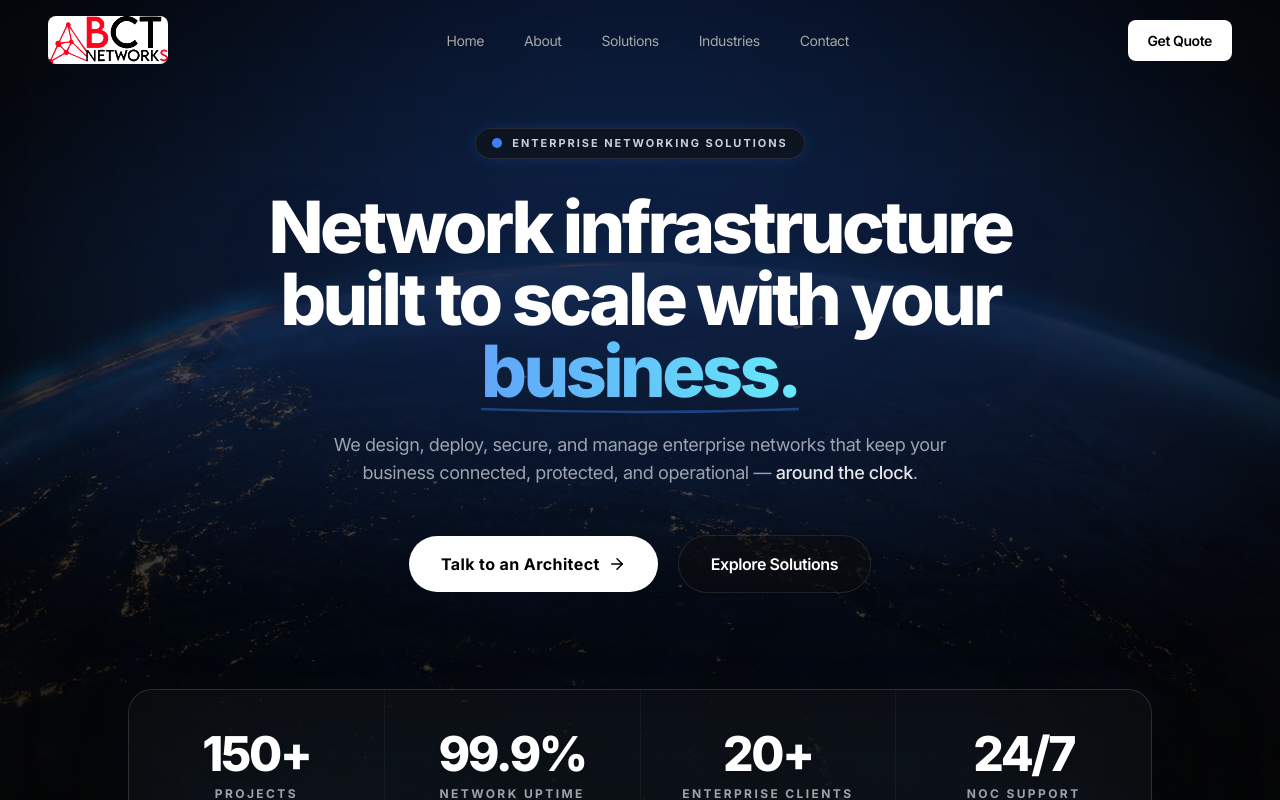
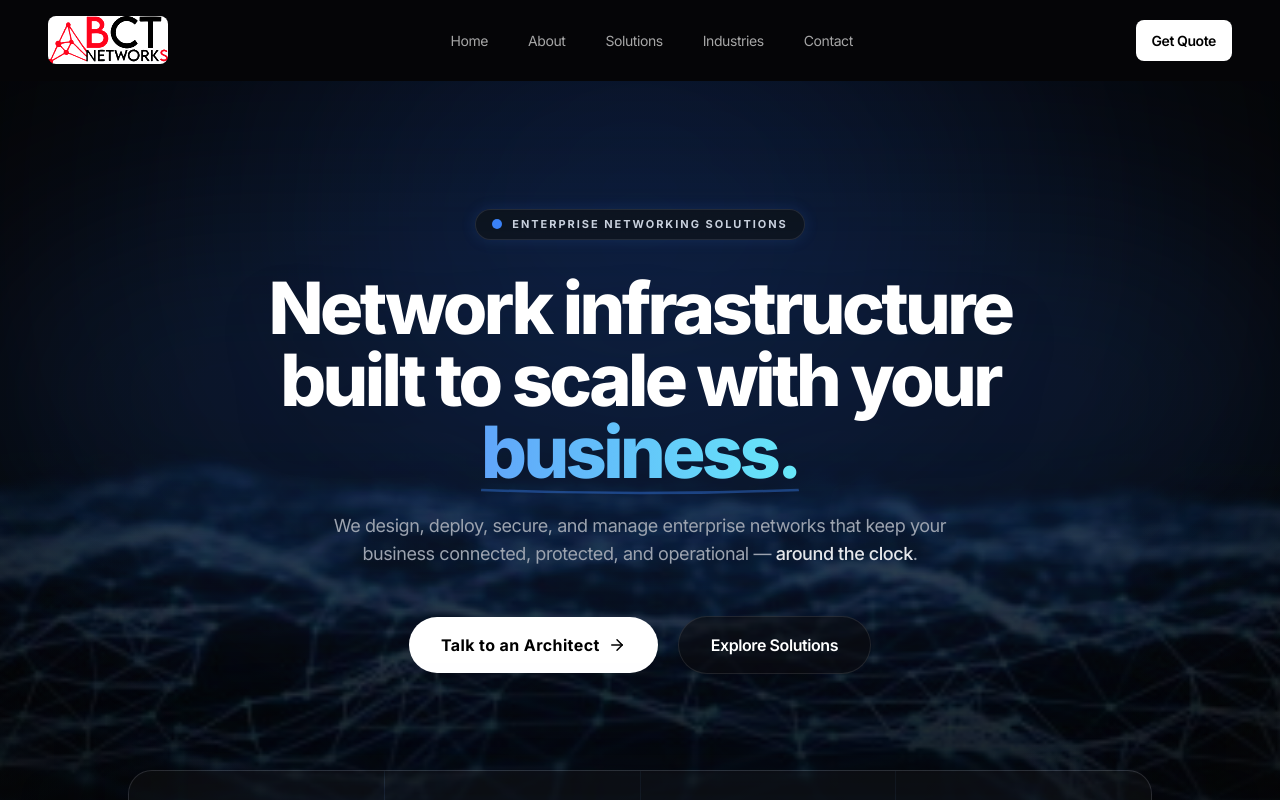
Before and after one commit to Vikaskkumar/BctNetworks, a React (Vite) app: page / in a window 1280 px wide. Shown: the top 800 px of the page. Built offline with nearby package versions, Linux system fonts and the light colour scheme.

Commit message:
ui -fixed

```diff
--- a/src/components/Hero.jsx
+++ b/src/components/Hero.jsx
@@ -1,7 +1,7 @@
 import React from 'react';
 import { motion } from 'framer-motion';
 import { ArrowRight, Activity, Shield, Wifi } from 'lucide-react';
-import bgImage from '../assets/bgi9.jpg';
+import bgImage from '../assets/bgi4.jfif';
 
 const metrics = [
   { value: '150+', label: 'Projects Delivered' },
@@ -45,7 +45,10 @@ const Hero = () => (
     <img
       src={bgImage}
       alt="Network Infrastructure"
-      className="absolute inset-0 w-full h-full object-cover opacity-30 pointer-events-none"
+      loading="eager"
+      decoding="async"
+      className="absolute inset-0 w-full h-full object-cover opacity-25 pointer-events-none scale-[1.08]"
+      style={{ filter: 'saturate(0.8) contrast(1.1)' }}
     />
 
     {/* Refined Gradient Overlay for contrast and depth */}
--- a/src/components/Navbar.jsx
+++ b/src/components/Navbar.jsx
@@ -28,20 +28,20 @@ const Navbar = () => {
       initial={{ y: -100 }}
       animate={{ y: 0 }}
       transition={{ duration: 0.6, ease: [0.22, 1, 0.36, 1] }}
-      className={`fixed top-0 left-0 right-0 z-50 transition-colors duration-300 ${
+      className={`fixed top-0 left-0 right-0 z-50 transition-colors duration-300 relative ${
         scrolled
           ? 'bg-[#050505]/95 backdrop-blur-md border-b border-[#272B36]'
-          : 'bg-transparent border-b border-transparent'
+          : 'bg-[#050505]/80 backdrop-blur-sm border-b border-transparent md:bg-transparent md:backdrop-blur-none'
       }`}
     >
-      <div className="max-w-[1300px] mx-auto px-3 sm:px-6 lg:px-12 h-[64px] md:h-[80px] flex items-center justify-between">
+      <div className="max-w-[1300px] mx-auto px-3 sm:px-6 lg:px-12 h-[64px] md:h-[80px] flex items-center justify-between gap-2 sm:gap-3 relative z-20">
         {/* Logo */}
         <a
           href="#home"
-          className="relative z-10"
+          className="relative z-10 shrink-0"
           onClick={() => setOpen(false)}
         >
-          <BctLogo />
+          <BctLogo className="h-9 sm:h-10 md:h-12" />
         </a>
 
         {/* Desktop Navigation */}
@@ -58,25 +58,27 @@ const Navbar = () => {
         </nav>
 
         {/* Desktop CTA & Mobile Toggle */}
-        <div className="flex items-center gap-6 relative z-10">
+        <div className="flex items-center gap-2 sm:gap-3 relative z-10">
           <a
             href="#contact"
-            className="hidden sm:inline-flex items-center justify-center px-5 py-2.5 rounded-[8px] bg-white text-black font-semibold text-[14px] hover:bg-gray-200 transition-colors"
+            className="hidden sm:inline-flex items-center justify-center px-4 py-2.5 rounded-[8px] bg-white text-black font-semibold text-[14px] hover:bg-gray-200 transition-colors"
           >
             Get Quote
           </a>
 
           <button
             onClick={() => setOpen(!open)}
-            className="md:hidden p-2 rounded-lg text-[#A6A6A6] hover:text-white hover:bg-white/5 transition-colors focus:outline-none"
+            type="button"
+            className="md:hidden relative z-30 flex h-11 w-11 items-center justify-center rounded-xl border border-white/10 bg-white/5 text-[#A6A6A6] hover:text-white hover:bg-white/10 transition-colors focus:outline-none focus:ring-2 focus:ring-white/20 active:scale-[0.98]"
             aria-label="Toggle menu"
+            aria-expanded={open}
           >
             <motion.div
               initial={false}
               animate={{ rotate: open ? 90 : 0 }}
               transition={{ duration: 0.2 }}
             >
-              {open ? <X size={24} /> : <Menu size={24} />}
+              {open ? <X size={22} /> : <Menu size={22} />}
             </motion.div>
           </button>
         </div>
@@ -87,32 +89,33 @@ const Navbar = () => {
         {open && (
           <motion.div
             initial={{ opacity: 0, height: 0 }}
-            animate={{ opacity: 1, height: '100vh' }}
+            animate={{ opacity: 1, height: 'calc(100dvh - 64px)' }}
             exit={{ opacity: 0, height: 0 }}
             transition={{ duration: 0.3, ease: 'easeInOut' }}
-            className="md:hidden absolute top-[64px] md:top-[80px] left-0 right-0 bg-[#050505] border-t border-[#272B36] overflow-hidden flex flex-col"
+            className="md:hidden absolute top-full left-0 right-0 z-10 bg-[#050505]/95 backdrop-blur-xl border-t border-[#272B36] overflow-hidden shadow-[0_20px_40px_rgba(0,0,0,0.35)]"
           >
-            <div className="px-4 min-[360px]:px-6 py-8 flex flex-col gap-6">
+            <div className="mx-auto max-w-[1300px] px-4 min-[360px]:px-6 py-5 pb-8 flex flex-col gap-2">
               {navLinks.map((link, i) => (
                 <motion.a
                   key={link.name}
                   href={link.href}
                   initial={{ opacity: 0, x: -20 }}
                   animate={{ opacity: 1, x: 0 }}
-                  transition={{ delay: i * 0.1 }}
+                  transition={{ delay: i * 0.06 }}
                   onClick={() => setOpen(false)}
-                  className="text-xl font-medium text-[#A6A6A6] hover:text-white transition-colors"
+                  className="flex items-center justify-between rounded-xl border border-white/5 bg-white/[0.02] px-4 py-3.5 text-base font-medium text-[#E5E7EB] hover:bg-white/[0.04] hover:text-white transition-colors"
                 >
-                  {link.name}
+                  <span>{link.name}</span>
+                  <span className="text-[#A6A6A6]">→</span>
                 </motion.a>
               ))}
               <motion.a
                 initial={{ opacity: 0, y: 10 }}
                 animate={{ opacity: 1, y: 0 }}
-                transition={{ delay: 0.4 }}
+                transition={{ delay: 0.28 }}
                 href="#contact"
                 onClick={() => setOpen(false)}
-                className="mt-6 flex items-center justify-center py-4 rounded-[8px] bg-white text-black font-semibold text-lg"
+                className="mt-4 flex items-center justify-center py-3.5 rounded-xl bg-white text-black font-semibold text-base shadow-lg shadow-white/10"
               >
                 Get Quote
               </motion.a>
```
